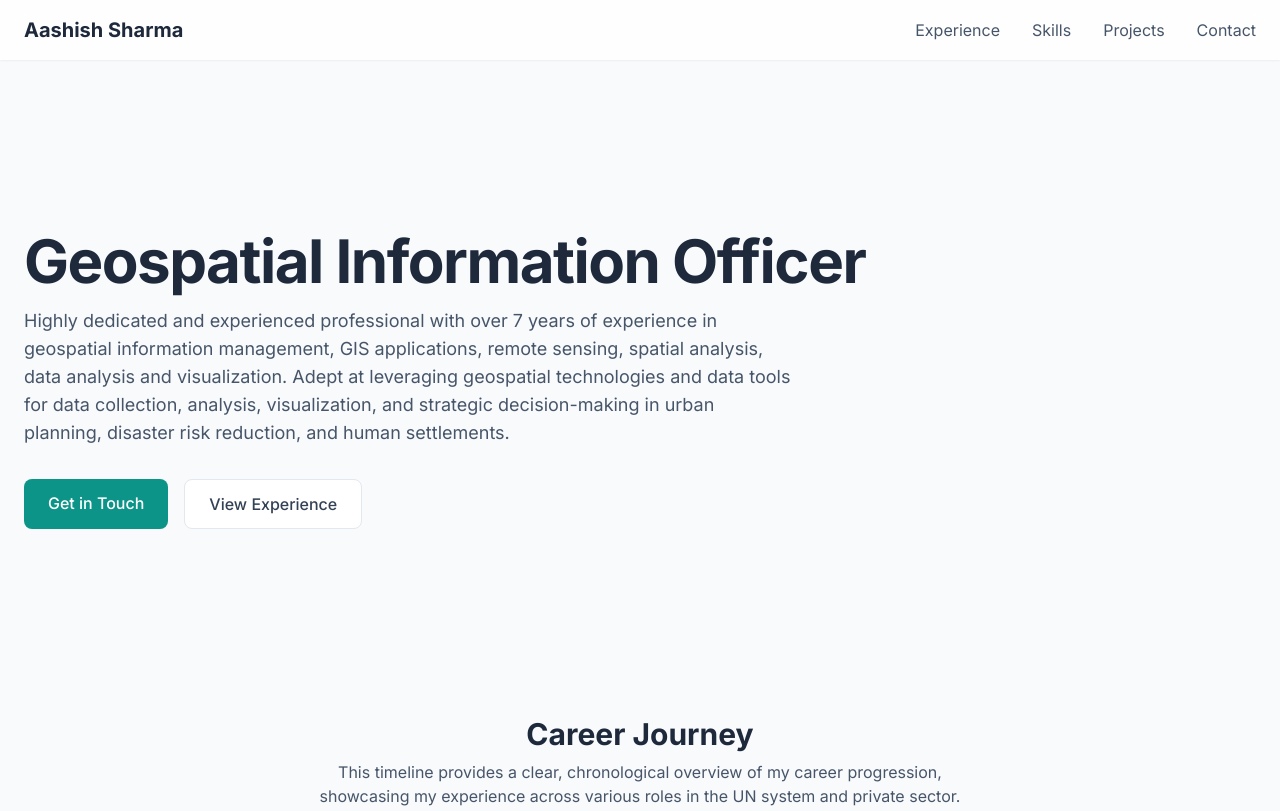
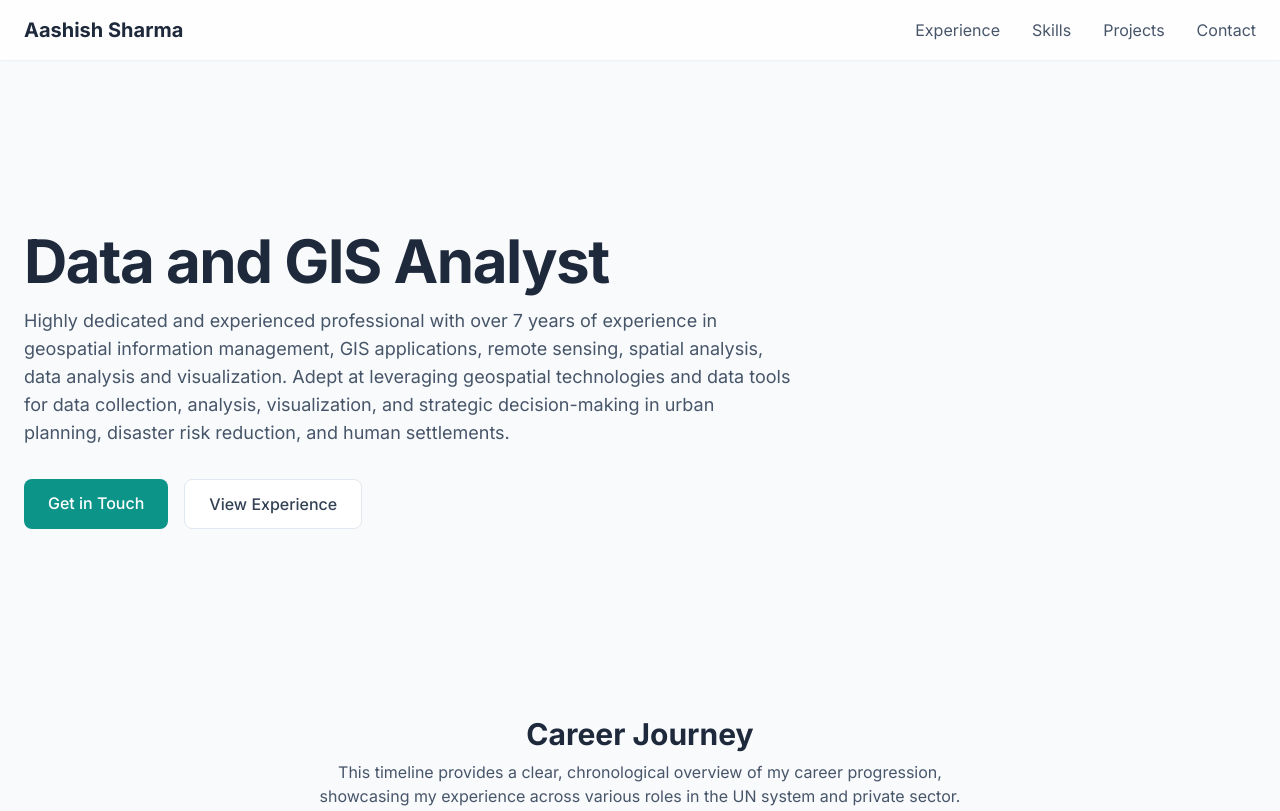
Before and after one commit to mapsaashish/My-Profile, a plain HTML site: page index.html in a window 1280 px wide. Shown: the top 811 px of the page. Drawn offline with nearby package versions, Linux system fonts and the light colour scheme.

Commit message:
Update index.html

```diff
--- a/index.html
+++ b/index.html
@@ -75,7 +75,7 @@
         <!-- Home Section -->
         <section id="home" class="min-h-[60vh] flex items-center">
             <div>
-                <h1 class="text-4xl md:text-6xl font-bold text-slate-800 tracking-tight">Geospatial Information Officer</h1>
+                <h1 class="text-4xl md:text-6xl font-bold text-slate-800 tracking-tight">Data and GIS Analyst</h1>
                 <p class="mt-4 text-lg text-slate-600 max-w-3xl">
                     Highly dedicated and experienced professional with over 7 years of experience in geospatial information management, GIS applications, remote sensing, spatial analysis, data analysis and visualization. Adept at leveraging geospatial technologies and data tools for data collection, analysis, visualization, and strategic decision-making in urban planning, disaster risk reduction, and human settlements.
                 </p>
```
